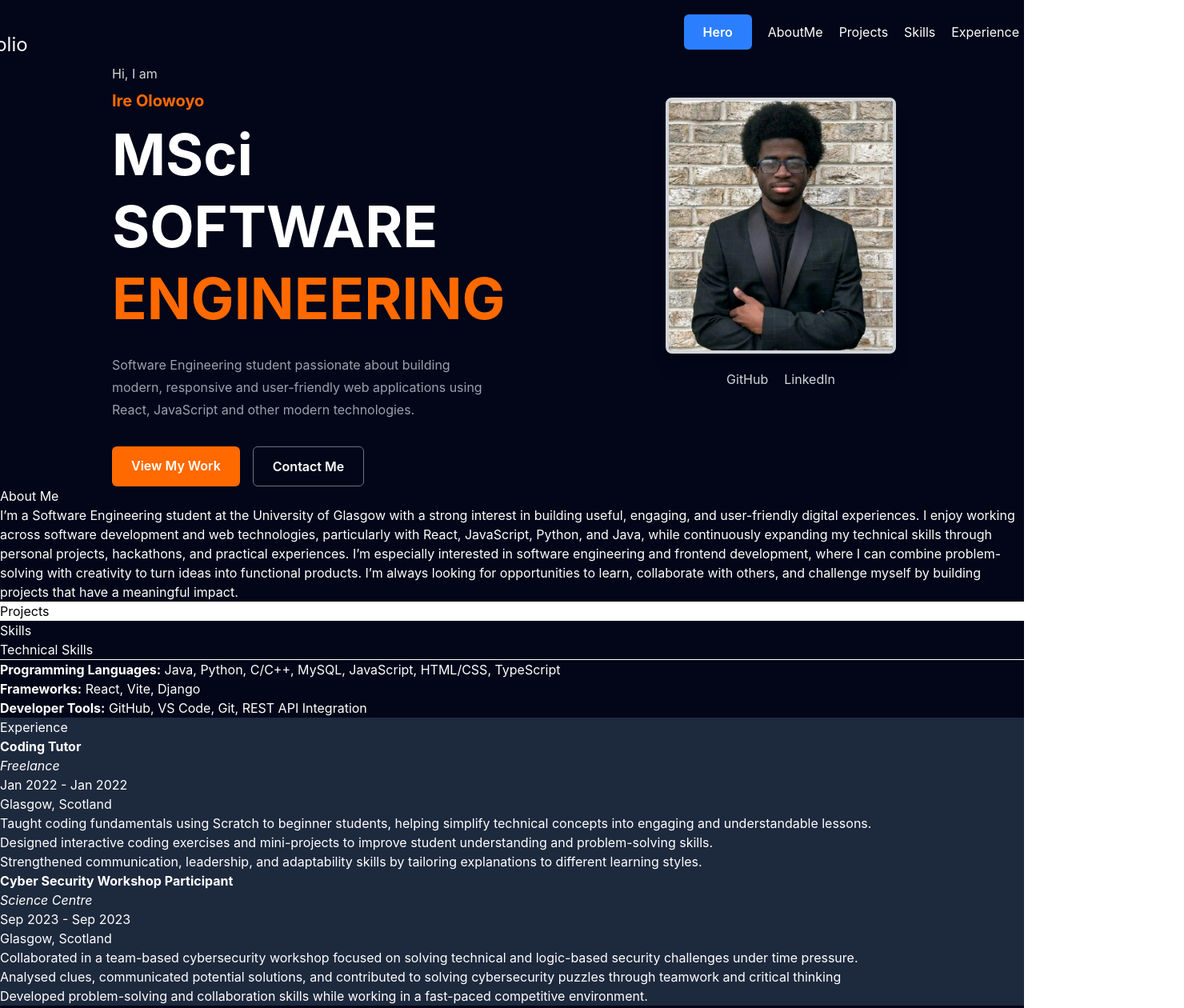
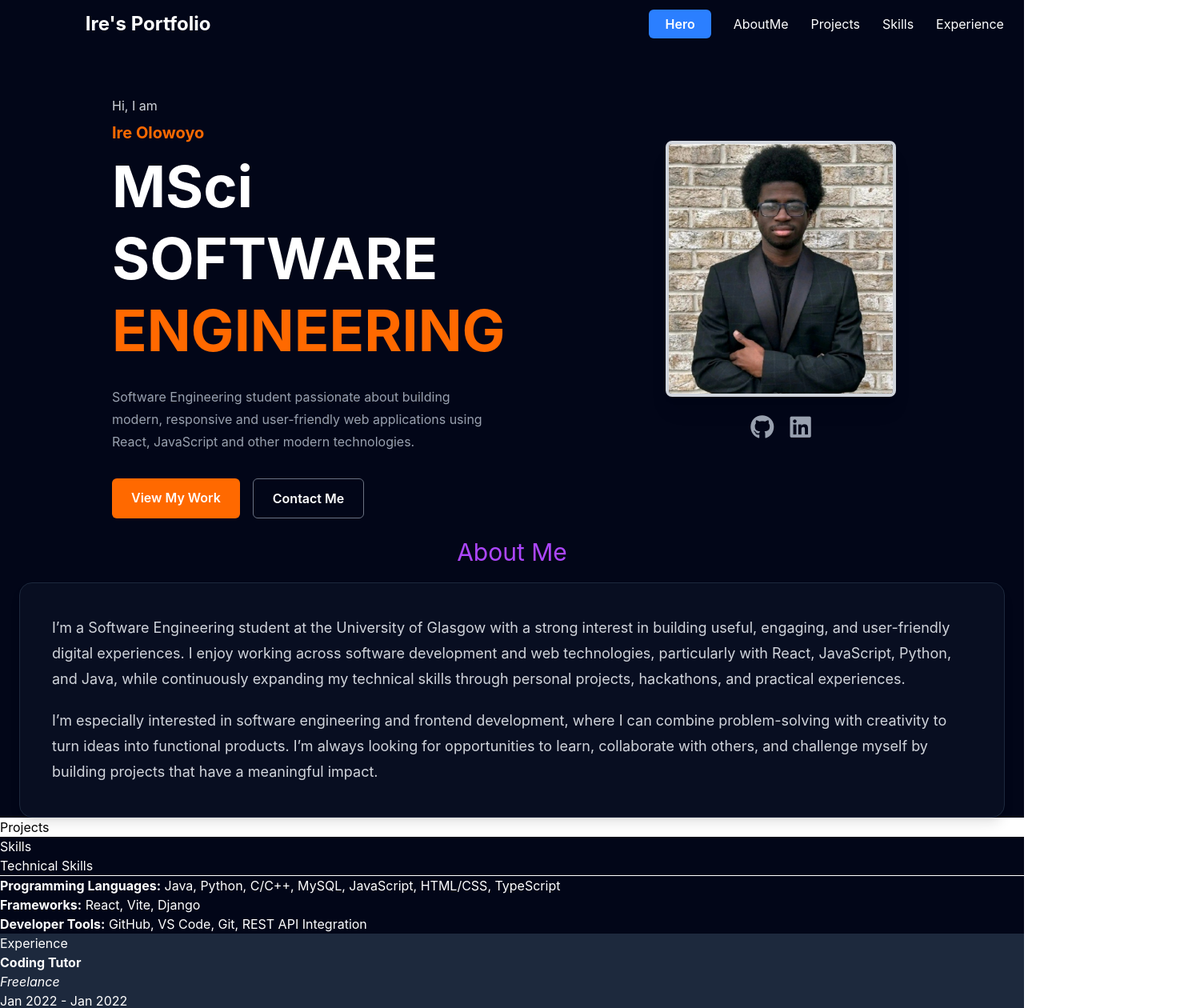
Before and after one commit to ireoluwa10olowoyo-dot/Tech-Portfolio, a React (Vite) app in the folder Portfolio/: page /Hero in a window 1280 px wide. Shown: the top 1260 px of the page at 80% size, 1480 px wide, since content can reach past the window. Built offline with nearby package versions, Linux system fonts and the light colour scheme.

Commit message:
Fixed Hero Section and Updated About Me Section

```diff
--- a/Portfolio/index.html
+++ b/Portfolio/index.html
@@ -8,7 +8,13 @@
     <link
   rel="stylesheet"
   href="https://cdnjs.cloudflare.com/ajax/libs/font-awesome/6.7.2/css/all.min.css"
+
 />
+  <link
+  rel="stylesheet"
+  href="https://cdnjs.cloudflare.com/ajax/libs/font-awesome/6.5.1/css/all.min.css"
+/>
+
     <title>portfolio</title>
   </head>
   <body>
--- a/Portfolio/src/Components/AboutMe.jsx
+++ b/Portfolio/src/Components/AboutMe.jsx
@@ -3,10 +3,29 @@
 function AboutMe(){
     return(
         <>
-        <div className=" bg-slate-950 text-white">
-        <h1>About Me</h1>
-        <p>I’m a Software Engineering student at the University of Glasgow with a strong interest in building useful, engaging, and user-friendly digital experiences. I enjoy working across software development and web technologies, particularly with React, JavaScript, Python, and Java, while continuously expanding my technical skills through personal projects, hackathons, and practical experiences. I’m especially interested in software engineering and frontend development, where I can combine problem-solving with creativity to turn ideas into functional products. I’m always looking for opportunities to learn, collaborate with others, and challenge myself by building projects that have a meaningful impact.
-</p>
+        <div className=" bg-slate-950 text-white max-w-8xl px-6 pt-6">
+        <h1 className="text-center text-3xl text-purple-500">About Me</h1>
+       <div className="bg-slate-900/50 border border-slate-800 rounded-2xl p-8 md:p-10 mt-5 shadow-lg">
+
+      <p className="text-gray-300 text-lg leading-8">
+        I’m a Software Engineering student at the University of Glasgow with a
+        strong interest in building useful, engaging, and user-friendly digital
+        experiences. I enjoy working across software development and web
+        technologies, particularly with React, JavaScript, Python, and Java,
+        while continuously expanding my technical skills through personal
+        projects, hackathons, and practical experiences.
+      </p>
+
+      <p className="text-gray-300 text-lg leading-8 mt-5">
+        I’m especially interested in software engineering and frontend
+        development, where I can combine problem-solving with creativity to
+        turn ideas into functional products. I’m always looking for
+        opportunities to learn, collaborate with others, and challenge myself
+        by building projects that have a meaningful impact.
+      </p>
+
+    </div>
+
 </div>
         </>
     )
--- a/Portfolio/src/Components/Hero.jsx
+++ b/Portfolio/src/Components/Hero.jsx
@@ -15,20 +15,62 @@ function Hero(){
         {/* LEFT SIDE */}
         <div>
 
-            <div className="flex items-center justify-center  bg-slate-950 h-20 pl-3 text-white">
-            <h1 className="ml-200  text-2xl ">My Portfolio</h1>
-            <div className="ml-200">
-            <NavLink to="/Hero" className="ml-5 rounded-md bg-blue-500 px-6 py-3 font-semibold text-white transition hover:border-blue-600 hover:bg-transparent">Hero</NavLink>
-            <NavLink to="/AboutMe" className="ml-5">AboutMe</NavLink>
-            <NavLink to="/Projects" className="ml-5">Projects</NavLink>
-            <NavLink to="/Skills" className="ml-5">Skills</NavLink>
-            <NavLink to="/Experience" className="ml-5">Experience</NavLink>
-            <NavLink to="/Achievements" className="ml-5">Achievements</NavLink>
-            <NavLink to="/Contact" className="ml-5">Contact</NavLink>
+            <div className="fixed top-0 left-0 w-190 z-0 flex items-center justify-center  bg-slate-950 h-25 pl-16  pb-10  text-white">
+            <h1 className="ml-190  font-bold whitespace-nowrap text-2xl ">Ire's  Portfolio</h1>
+            <div className="ml-130">
+            <NavLink to="/Hero" className={({ isActive }) =>
+    `ml-7 transition-all duration-200 ${
+      isActive
+        ? "rounded-md bg-blue-500 px-5 py-2 font-semibold text-white hover:bg-blue-600"
+        : "text-white hover:text-blue-400"
+    }`
+  }>Hero</NavLink>
+            <NavLink to="/AboutMe" className={({ isActive }) =>
+    `ml-7 transition-all duration-200 ${
+      isActive
+        ? "rounded-md bg-blue-500 px-5 py-2 font-semibold text-white hover:bg-blue-600"
+        : "text-white hover:text-blue-400"
+    }`
+  }>AboutMe</NavLink>
+            <NavLink to="/Projects" className={({ isActive }) =>
+    `ml-7 transition-all duration-200 ${
+      isActive
+        ? "rounded-md bg-blue-500 px-5 py-2 font-semibold text-white hover:bg-blue-600"
+        : "text-white hover:text-blue-400"
+    }`
+  }>Projects</NavLink>
+            <NavLink to="/Skills" className={({ isActive }) =>
+    `ml-7 transition-all duration-200 ${
+      isActive
+        ? "rounded-md bg-blue-500 px-5 py-2 font-semibold text-white hover:bg-blue-600"
+        : "text-white hover:text-blue-400"
+    }`
+  }>Skills</NavLink>
+            <NavLink to="/Experience" className={({ isActive }) =>
+    `ml-7 transition-all duration-200 ${
+      isActive
+        ? "rounded-md bg-blue-500 px-5 py-2 font-semibold text-white hover:bg-blue-600"
+        : "text-white hover:text-blue-400"
+    }`
+  }>Experience</NavLink>
+            <NavLink to="/Achievements" className={({ isActive }) =>
+    `ml-7 transition-all duration-200 ${
+      isActive
+        ? "rounded-md bg-blue-500 px-5 py-2 font-semibold text-white hover:bg-blue-600"
+        : "text-white hover:text-blue-400"
+    }`
+  }>Achievements</NavLink>
+            <NavLink to="/Contact" className={({ isActive }) =>
+    `ml-7 transition-all duration-200 ${
+      isActive
+        ? "rounded-md bg-blue-500 px-5 py-2 font-semibold text-white hover:bg-blue-600"
+        : "text-white hover:text-blue-400"
+    }`
+  }>Contact</NavLink>
             </div>
         </div>
 
-        <div className="pl-35">
+        <div className="pl-35 pt-30">
           <p className="mb-2 text-gray-300">
             Hi, I am
           </p>
@@ -75,7 +117,7 @@ function Hero(){
 
 
         {/* RIGHT SIDE */}
-        <div className="flex flex-col items-center">
+        <div className="flex flex-col items-center mt-20">
 
           <img
             src="src/assets/Profile Picture.jpg"
@@ -87,19 +129,19 @@ function Hero(){
           <div className="mt-5 flex gap-5">
 
             <a
-              href="https://github.com/"
+              href="https://github.com/ireoluwa10olowoyo-dot"
               target="_blank"
-              className="text-gray-300 hover:text-orange-500"
+              className="text-gray-400 text-3xl hover:text-white hover:scale-110 transition-all duration-200"
             >
-              GitHub
+              <i class="fa-brands fa-github"></i>
             </a>
 
             <a
-              href="https://linkedin.com/"
+              href="https://www.linkedin.com/in/ireoluwa-olowoyo-50063b299/"
               target="_blank"
-              className="text-gray-300 hover:text-orange-500"
+              className="text-gray-400 text-3xl hover:text-blue-400 hover:scale-110 transition-all duration-200"
             >
-              LinkedIn
+              <i class="fa-brands fa-linkedin"></i>
             </a>
 
           </div>
```
Also changed, not shown: 1 other file (tests, documents, lock files or other folders).
